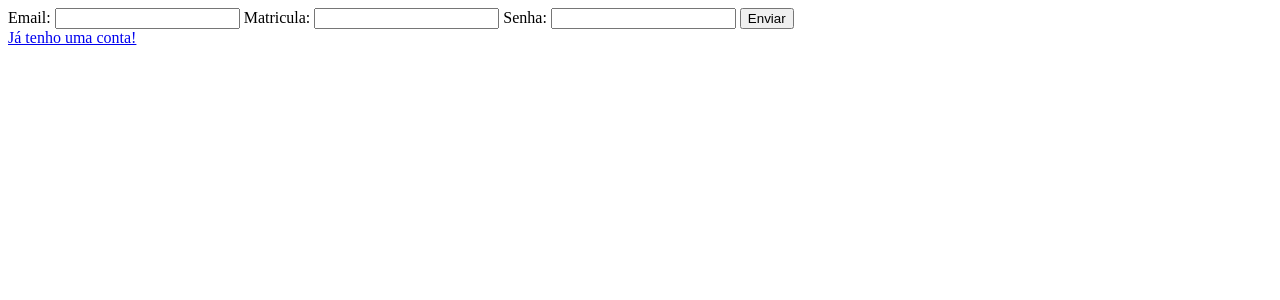
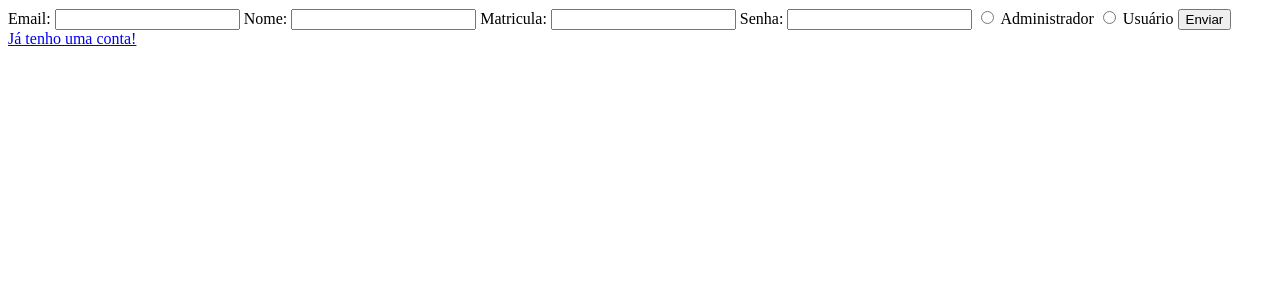
Before and after one commit to jvictor012/NCE, a Flask app: page /cadastrar in a window 1280 px wide. Shown: the top 300 px of the page. Run offline with Flask 3, Linux system fonts and the light colour scheme.

Commit message:
add uns ngc dnv

```diff
--- a/main.py
+++ b/main.py
@@ -12,6 +12,37 @@ from bd import executar_comandos
 
 app = Flask(__name__)
 app.secret_key = 'chave_muito_secreta'
+# ===== Configuração do Flask-Login (ativa e correta) =====
+login_manager = LoginManager()
+login_manager.init_app(app)
+login_manager.login_view = "login_submit"
+
+class User(UserMixin):
+    def __init__(self, id, nome, email, senha=None):
+        # flask-login exige atributo .id (string ou int)
+        self.id = str(id)
+        self.nome = nome
+        self.email = email
+        self.senha = senha
+
+    def __repr__(self):
+        return f"<User {self.id} {self.nome}>"
+
+
+@login_manager.user_loader
+def load_user(user_id):
+    try:
+        query = "SELECT id, nome, matricula, email FROM user WHERE id = ?"
+        valores = (user_id,)
+        resultado = executar_comandos(query, valores, fetchone=True, retornar_id=False)
+
+        if resultado:
+            id_db, nome_usuario, email = resultado
+            return User(id_db, nome_usuario, email)
+    except Exception as e:
+        app.logger.error("load_user error: %s", e)
+
+    return None
 
 
 
@@ -51,15 +82,23 @@ def perfil():
 @app.route('/cadastrar', methods = ['GET', 'POST'])
 def cadastrar():
     if request.method == 'POST':
-        email = request.form.get('cemail')
-        matricula = request.form.get('cmatricula')
-        senha = request.form.get('csenha')
-        senha_hash = bcrypt.hashpw(senha.encode('utf-8'), bcrypt.gensalt()).decode('utf-8')
-        query = '''INSERT INTO usuario(email, matricula, senha_hash) VALUES(%s,%s,%s)'''
-        valores = (email, matricula, senha_hash)
-        executar_comandos(query, valores, retornar_id=False)
-        mensagem = "Cadastro efetuado com sucesso!"
-        return render_template('cadastrar.html', mensagem = mensagem)
+        try:
+            nome = request.form.get('cenome')
+            email = request.form.get('cemail')
+            matricula = request.form.get('cmatricula')
+            senha = request.form.get('csenha')
+            senha_hash = bcrypt.hashpw(senha.encode('utf-8'), bcrypt.gensalt()).decode('utf-8')
+            query = '''INSERT INTO user(email, matricula, senha_hash) VALUES(%s,%s,%s)'''
+            valores = (email, matricula, senha_hash)
+            executar_comandos(query, valores, retornar_id=False)
+            mensagem = "Cadastro efetuado com sucesso!"
+            return render_template('cadastrar.html', mensagem = mensagem)
+
+        except Exception as e:
+            app.logger.exception("Erro ao cadastrar usuário: %s", e)
+            erro = "Ocorreu um erro. Por favor, tente novamente!"
+            return render_template("cadastro.html", erro=erro)
+
     return render_template('cadastrar.html')
 
 
--- a/templates/cadastrar.html
+++ b/templates/cadastrar.html
@@ -10,11 +10,21 @@
       <label for="cemail">Email: </label>
       <input id="cemail" type="email" name="cemail" required />
 
+      <label for="cenome">Nome: </label>
+      <input id="cenome" type="text" name="cenome" required />
+
       <label for="cmatricula">Matricula:</label>
       <input id="cmatricula" type="number" name="cmatricula" required />
 
       <label for="csenha">Senha:</label>
       <input id="csenha" type="password" name="csenha" required />
+
+      <input id="ctipo1" type="radio" name="ctipo" value="admin">
+      <label for="ctipo1">Administrador</label>
+
+      <input id="ctipo2" type="radio" name="ctipo" value="usuario">
+      <label for="ctipo2">Usuário</label>
+
       <button type="submit">Enviar</button>
     </form>
     <a href="{{url_for('login')}}">Já tenho uma conta!</a>
```
